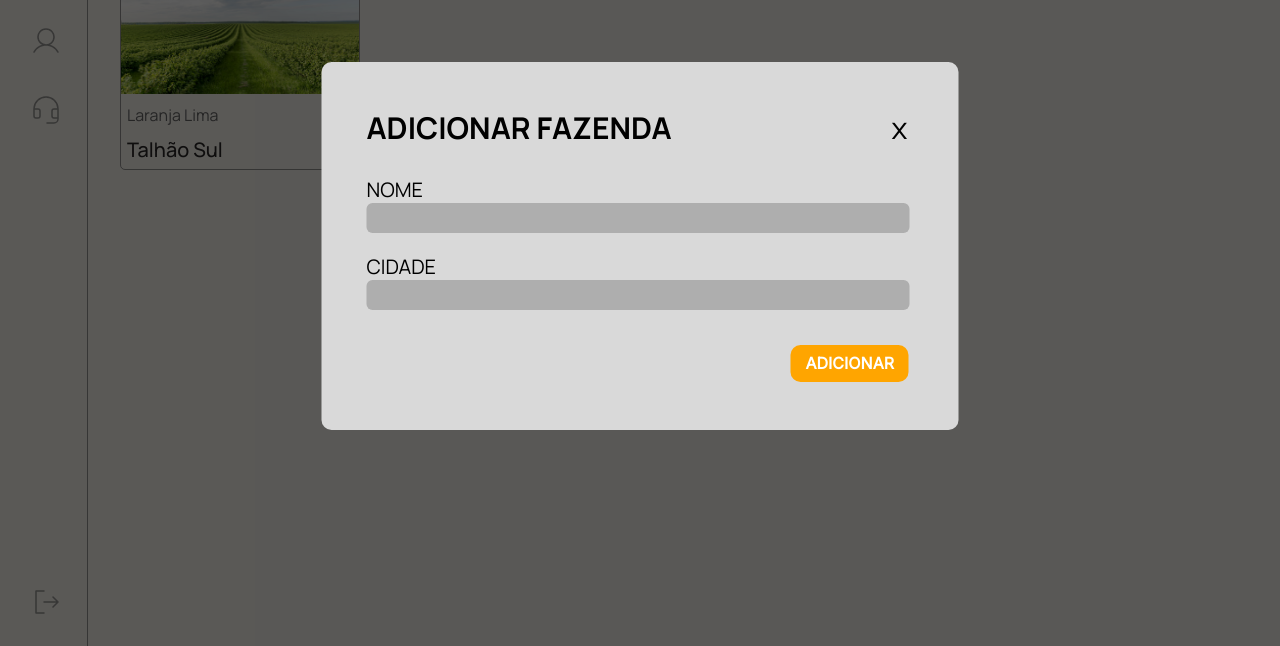
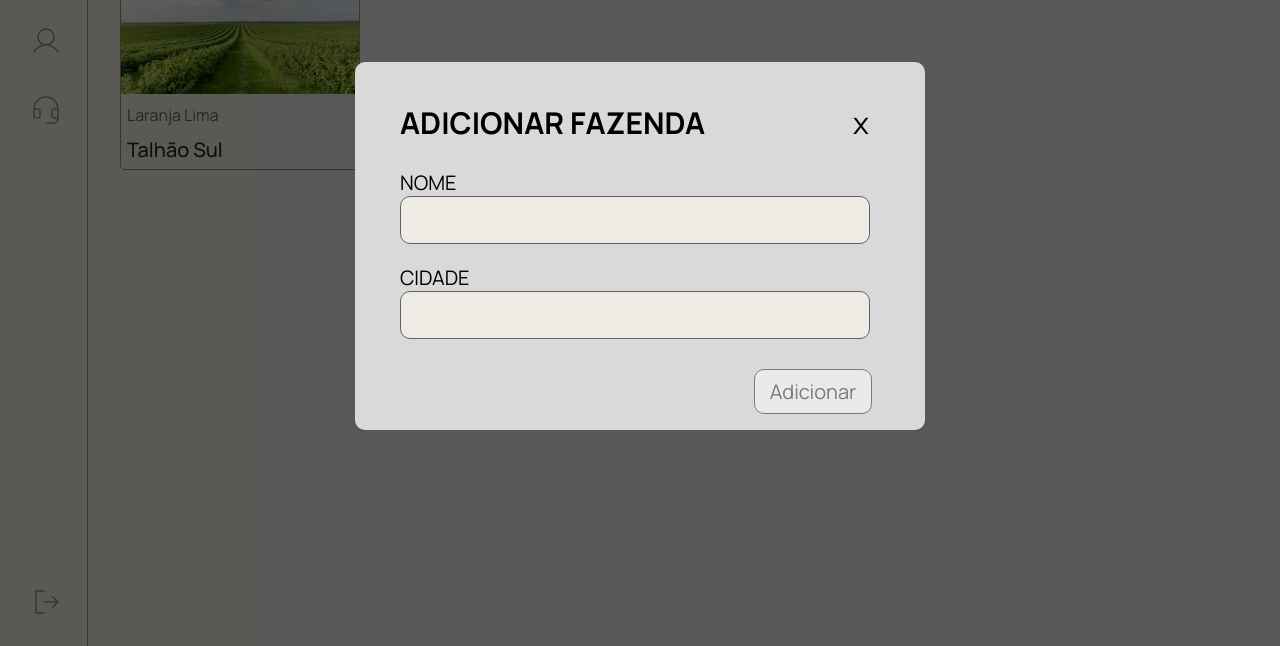
Before and after one commit to CitrusVital-Grupo-6/CitrusCloud, a website: page SITE/app/public/dashboard/fazenda/fazenda1.html in a window 1280 px wide. Both pictures are taken after a click on the button "Adicionar". Shown: the part 154-800 px from the top of the page. Drawn offline with Linux system fonts and the light colour scheme.

Commit message:
ajustando css do modal adicionar fazenda

```diff
--- a/SITE/app/public/css/dashboard.css
+++ b/SITE/app/public/css/dashboard.css
@@ -281,7 +281,7 @@ main .cards-group .card:hover {
 
 #modal {
 
-    width: 637px;
+    width: 570px;
     height: 368px;
     background-color: rgb(217, 217, 217);
     border-radius: 10px;
@@ -315,7 +315,7 @@ main .cards-group .card:hover {
 .box-titulo {
 
     display: flex;
-    gap: 220px;
+    gap: 148px;
 
 }
 
@@ -354,11 +354,15 @@ main .cards-group .card:hover {
 
 .input-dados-fazenda {
 
-    height: 30px;
-    width: 543px;
-    border: none;
-    background-color: rgba(174, 174, 174, 1);
-    border-radius: 6px;
+    width: 47rem;
+    height: 4.8rem;
+    background-color: var(--cor-primaria);
+    outline: none;
+    border: 1px solid var(--cor-font);
+    border-radius: 10px;
+    padding-left: 1rem;
+    font-size: 2rem;
+    caret-color: var(--cor-secundaria);
 
 }
 
@@ -366,22 +370,23 @@ main .cards-group .card:hover {
 .botao-adicionar-fazenda {
 
     width: 118px;
-    height: 37px;
+    height: 45px;
     border: none;
     margin-top: 6%;
+    font-size: 2rem;
+    color: var(--cor-font);
+    padding: .8rem 1.2rem;
+    border: 1px solid var(--cor-font);
     border-radius: 10px;
-    background-color: orange;
-    color: white;
-    font-weight: bold;
-    font-size: 16px;
-    margin-left: 74%;
-    font-family: 'Inter';
-    transition: all .4s ease-in-out;
     cursor: pointer;
+    transition: all .2s ease-out;
+    opacity: .8; margin-left: 69%;
+
+
 }
 
 .botao-adicionar-fazenda:hover {
-
-    background-color: rgb(143, 95, 7) ;
-    border: 2px solid #fff;
+    opacity: 1;
+    border-color: var(--cor-titulo);
+    color: var(--cor-titulo);
 }
--- a/SITE/app/public/dashboard/fazenda/fazenda1.html
+++ b/SITE/app/public/dashboard/fazenda/fazenda1.html
@@ -49,7 +49,7 @@
                             <input class="input-dados-fazenda" type="text" name="" id="input-cidade-fazenda">
                         </div>
                     </div>
-                        <button class="botao-adicionar-fazenda">ADICIONAR</button>
+                        <button class="botao-adicionar-fazenda">Adicionar</button>
                     </div>
                 </dialog>
                 <div class="main-button">Pulverizar</div>
```
